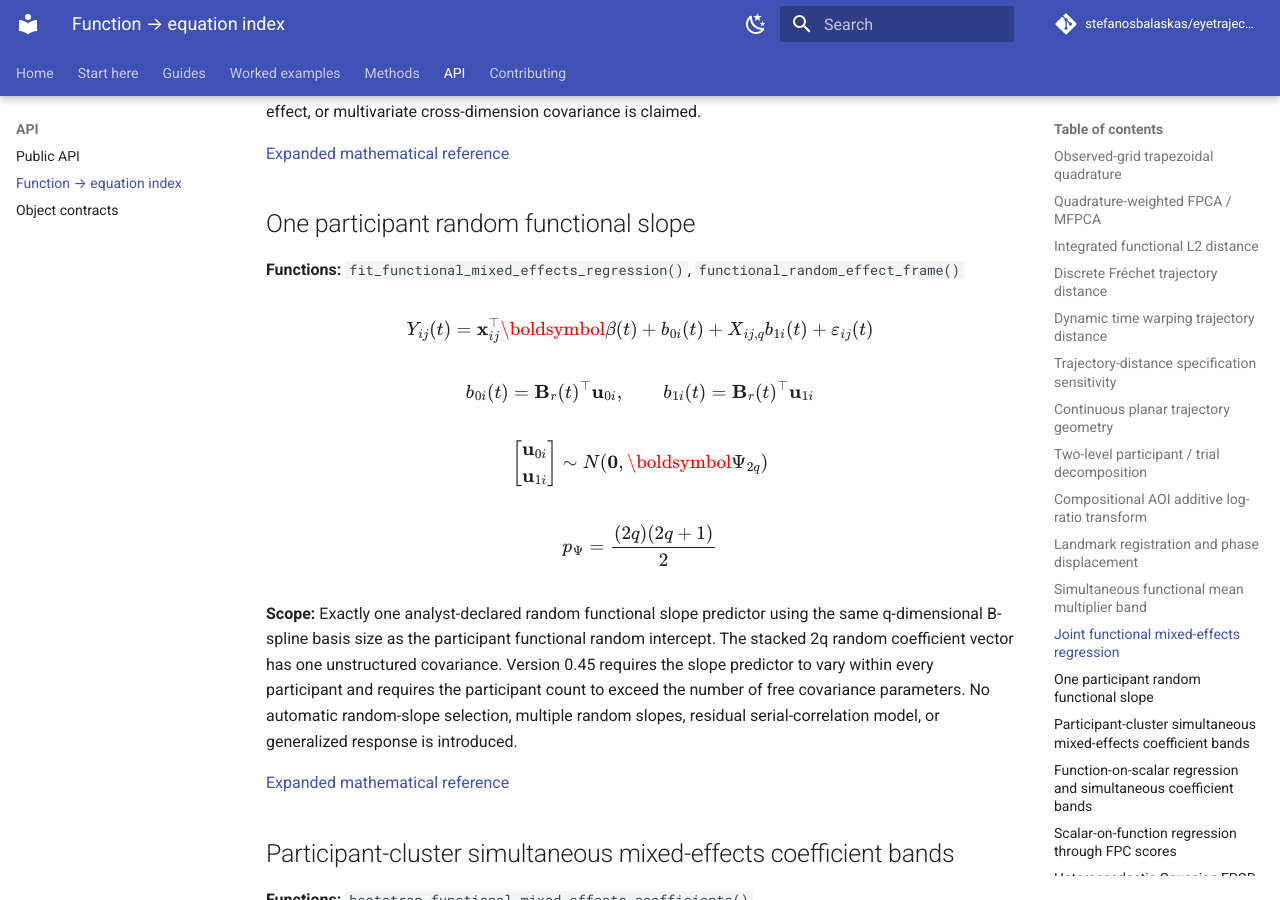
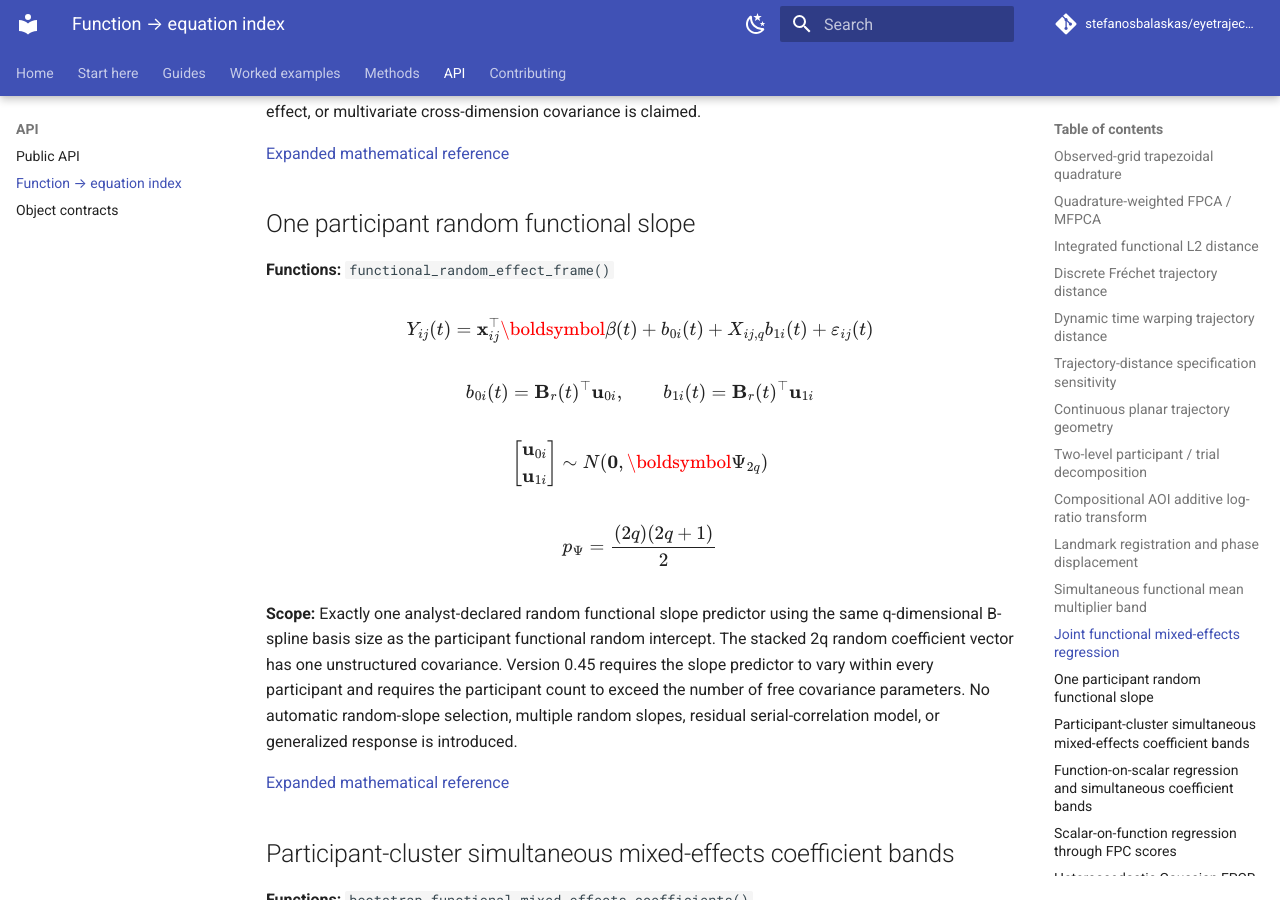
Before and after one commit to stefanosbalaskas/eyetrajectoriespy, an MkDocs documentation site: the page built from docs/reference/function-equation-index.md, in a window 1280 px wide and 900 px high, scrolled down 5686 px. Built offline with MkDocs 1.6.1 and Material for MkDocs 9.7.7, drawn with Linux system fonts in a browser that asks for light colours; comment, search, counter and statistics services are not loaded.

Commit message:
Regenerate unique random-slope function mapping

```diff
--- a/docs/reference/function-equation-index.md
+++ b/docs/reference/function-equation-index.md
@@ -230,7 +230,7 @@ $$
 
 ## One participant random functional slope
 
-**Functions:** `fit_functional_mixed_effects_regression()`, `functional_random_effect_frame()`
+**Functions:** `functional_random_effect_frame()`
 
 $$
 Y_{ij}(t)=\mathbf x_{ij}^{\top}\boldsymbol\beta(t)+b_{0i}(t)+X_{ij,q}b_{1i}(t)+\varepsilon_{ij}(t)
```
